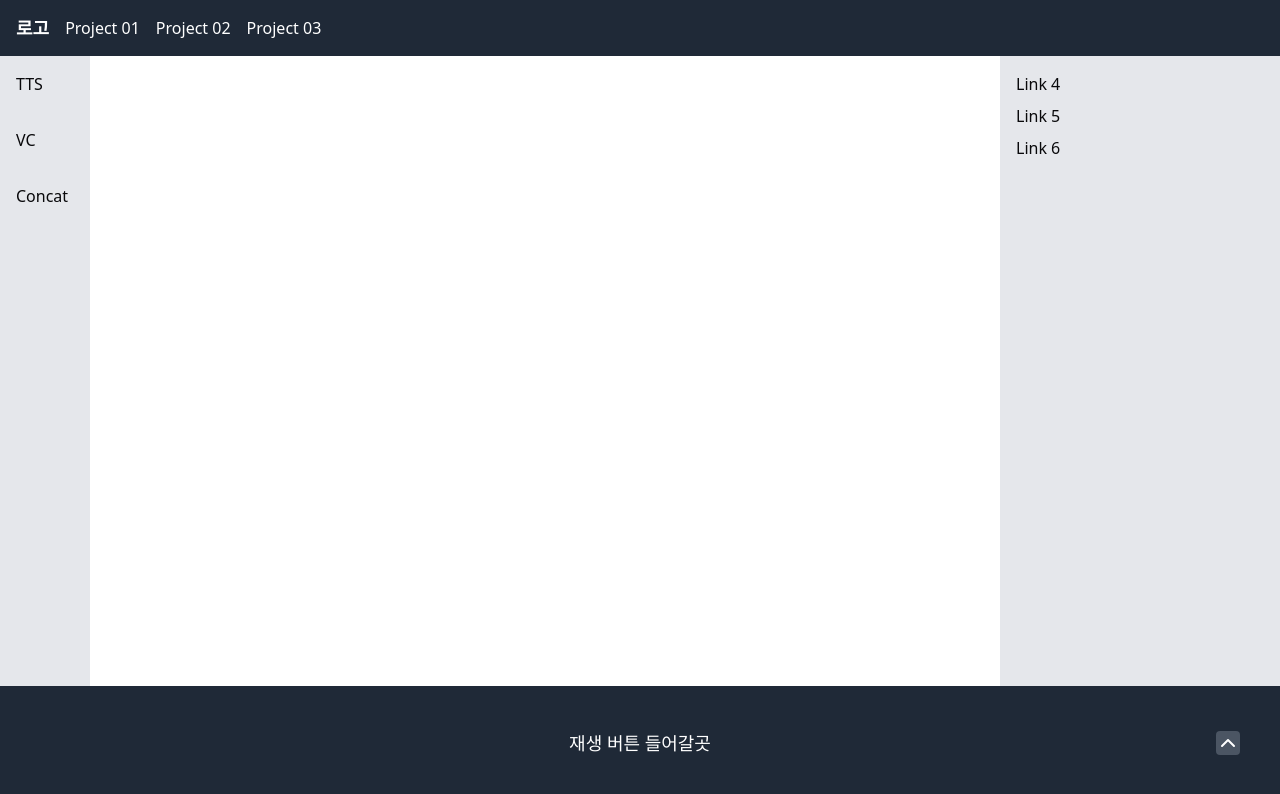
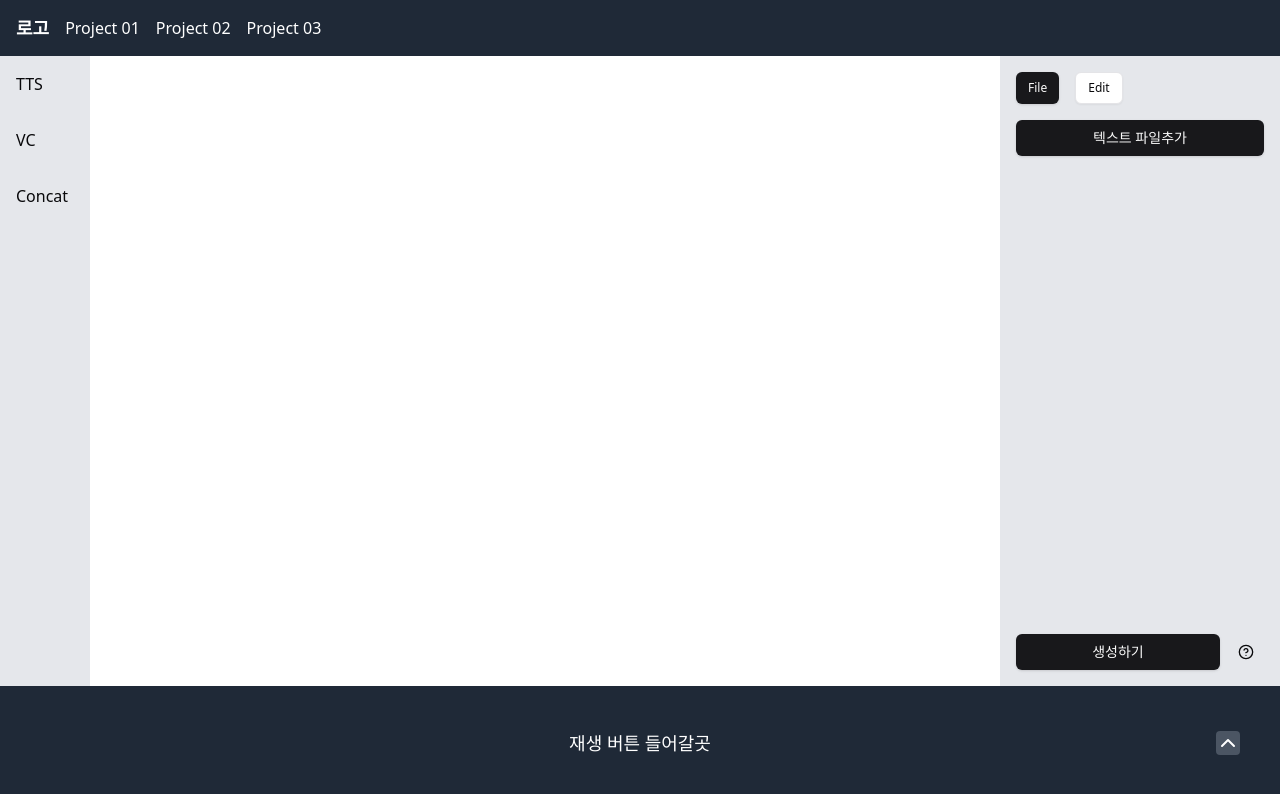
Before and after one commit to FC-DEV-FinalProject/FinalProject_5RE5_FE, a React (Vite) app: page /project in a window 1280 px wide. Shown: the top 794 px of the page. Built offline with nearby package versions, Linux system fonts and the light colour scheme.

Commit message:
feat: 우측 사이드바 file, edit 버튼 및 즐겨찾기 보이스옵션 드롭다운 추가 (#32)

```diff
--- /dev/null
+++ b/src/components/sidebar/sidebarContent/EditContent.tsx
@@ -0,0 +1,75 @@
+import { useState } from 'react';
+import { Button } from '@/components/ui/button';
+import {
+  DropdownMenu,
+  DropdownMenuContent,
+  DropdownMenuLabel,
+  DropdownMenuRadioGroup,
+  DropdownMenuRadioItem,
+  DropdownMenuSeparator,
+  DropdownMenuTrigger,
+} from '@/components/ui/dropdown-menu';
+
+const EditContent = () => {
+  // 선택된 성우 이름 관리
+  const [selectedFavorite, setselectedFavorite] = useState('성우 이름');
+  const [selectedVoice, setSelectedVoice] = useState('성우 이름');
+
+  return (
+    <div className='flex flex-col w-full gap-4 p-4 bg-gray-100 rounded shadow'>
+      {/* 즐겨찾기 */}
+      <div>
+        <label className='block mb-1 text-sm font-medium text-gray-700'>
+          즐겨찾기
+        </label>
+        <DropdownMenu>
+          <DropdownMenuTrigger asChild>
+            <Button variant='outline' className='w-full'>
+              {selectedFavorite}
+            </Button>
+          </DropdownMenuTrigger>
+          <DropdownMenuContent className='w-56'>
+            <DropdownMenuLabel>목소리 선택</DropdownMenuLabel>
+            <DropdownMenuSeparator />
+            <DropdownMenuRadioGroup
+              value={selectedFavorite}
+              onValueChange={setselectedFavorite}
+            >
+              <DropdownMenuRadioItem value='Wimon'>Wimon</DropdownMenuRadioItem>
+              <DropdownMenuRadioItem value='원준'>원준</DropdownMenuRadioItem>
+              <DropdownMenuRadioItem value='James'>James</DropdownMenuRadioItem>
+            </DropdownMenuRadioGroup>
+          </DropdownMenuContent>
+        </DropdownMenu>
+      </div>
+
+      <div>
+        <label className='block mb-1 text-sm font-medium text-gray-700'>
+          보이스 옵션
+        </label>
+        <DropdownMenu>
+          <DropdownMenuTrigger asChild>
+            <Button variant='outline' className='w-full'>
+              {selectedVoice}
+            </Button>
+          </DropdownMenuTrigger>
+          <DropdownMenuContent className='w-56'>
+            <DropdownMenuLabel>목소리 선택</DropdownMenuLabel>
+            <DropdownMenuSeparator />
+            {/* 단일 선택을 위한 RadioGroup */}
+            <DropdownMenuRadioGroup
+              value={selectedVoice}
+              onValueChange={setSelectedVoice}
+            >
+              <DropdownMenuRadioItem value='Wimon'>Wimon</DropdownMenuRadioItem>
+              <DropdownMenuRadioItem value='원준'>원준</DropdownMenuRadioItem>
+              <DropdownMenuRadioItem value='James'>James</DropdownMenuRadioItem>
+            </DropdownMenuRadioGroup>
+          </DropdownMenuContent>
+        </DropdownMenu>
+      </div>
+    </div>
+  );
+};
+
+export default EditContent;
--- a/src/components/ui/button.tsx
+++ b/src/components/ui/button.tsx
@@ -20,6 +20,7 @@ const buttonVariants = cva(
         ghost: 'hover:bg-accent hover:text-accent-foreground',
         link: 'text-primary underline-offset-4 hover:underline',
         active: 'text-sky-500 hover:bg-accent',
+        // sideActive:'text'
       },
       size: {
         default: 'h-9 px-4 py-2',
--- a/src/layout/ProjectLayout.tsx
+++ b/src/layout/ProjectLayout.tsx
@@ -1,11 +1,19 @@
 import { Outlet, Link, useParams } from 'react-router-dom';
 import { useState } from 'react';
-import { ChevronDown, ChevronUp } from 'lucide-react';
+import { ChevronDown, ChevronUp, CircleHelp } from 'lucide-react';
 import { useHotkeys } from 'react-hotkeys-hook';
+import { Button } from '@/components/ui/button';
+import EditContent from '@/components/sidebar/sidebarContent/EditContent';
+
+const FileContent = () => {
+  return <Button>텍스트 파일추가</Button>;
+};
 
 const ProjectLayout = () => {
   // Footer 상태 관리 (열림/닫힘 여부)
   const [isFooterExpanded, setIsFooterExpanded] = useState(false);
+
+  const [activeTab, setActiveTab] = useState<'file' | 'edit'>('file');
 
   // 현재 URL에서 projectId 가져오기
   const { projectId } = useParams();
@@ -75,33 +83,36 @@ const ProjectLayout = () => {
         </main>
 
         {/* 우측 사이드바 */}
-        <aside className='p-4 bg-gray-200 w-[280px]'>
-          <ul>
-            <li className='mb-2'>
-              <Link
-                to={`tts/${projectId || 'project1'}`}
-                className='hover:underline'
-              >
-                Link 4
-              </Link>
-            </li>
-            <li className='mb-2'>
-              <Link
-                to={`vc/${projectId || 'project1'}`}
-                className='hover:underline'
-              >
-                Link 5
-              </Link>
-            </li>
-            <li>
-              <Link
-                to={`concat/${projectId || 'project1'}`}
-                className='hover:underline'
-              >
-                Link 6
-              </Link>
-            </li>
-          </ul>
+        <aside className='p-4 bg-gray-200 w-[280px] flex flex-col'>
+          <div className='flex gap-4 mb-4'>
+            <Button
+              variant={activeTab === 'file' ? 'default' : 'outline'}
+              size='sm'
+              onClick={() => setActiveTab('file')}
+            >
+              File
+            </Button>
+            <Button
+              variant={activeTab === 'edit' ? 'default' : 'outline'}
+              size='sm'
+              onClick={() => setActiveTab('edit')}
+            >
+              Edit
+            </Button>
+          </div>
+
+          {/* 탭별 콘텐츠 */}
+          {activeTab === 'file' ? <FileContent /> : <EditContent />}
+
+          {/* 생성하기 버튼 및 물음표 아이콘 */}
+          <div className='flex items-center justify-between gap-2 mt-auto'>
+            <Button className='flex-1' variant='default'>
+              생성하기
+            </Button>
+            <Button variant='ghost' size='icon' aria-label='도움말'>
+              <CircleHelp />
+            </Button>
+          </div>
         </aside>
       </div>
 
```
